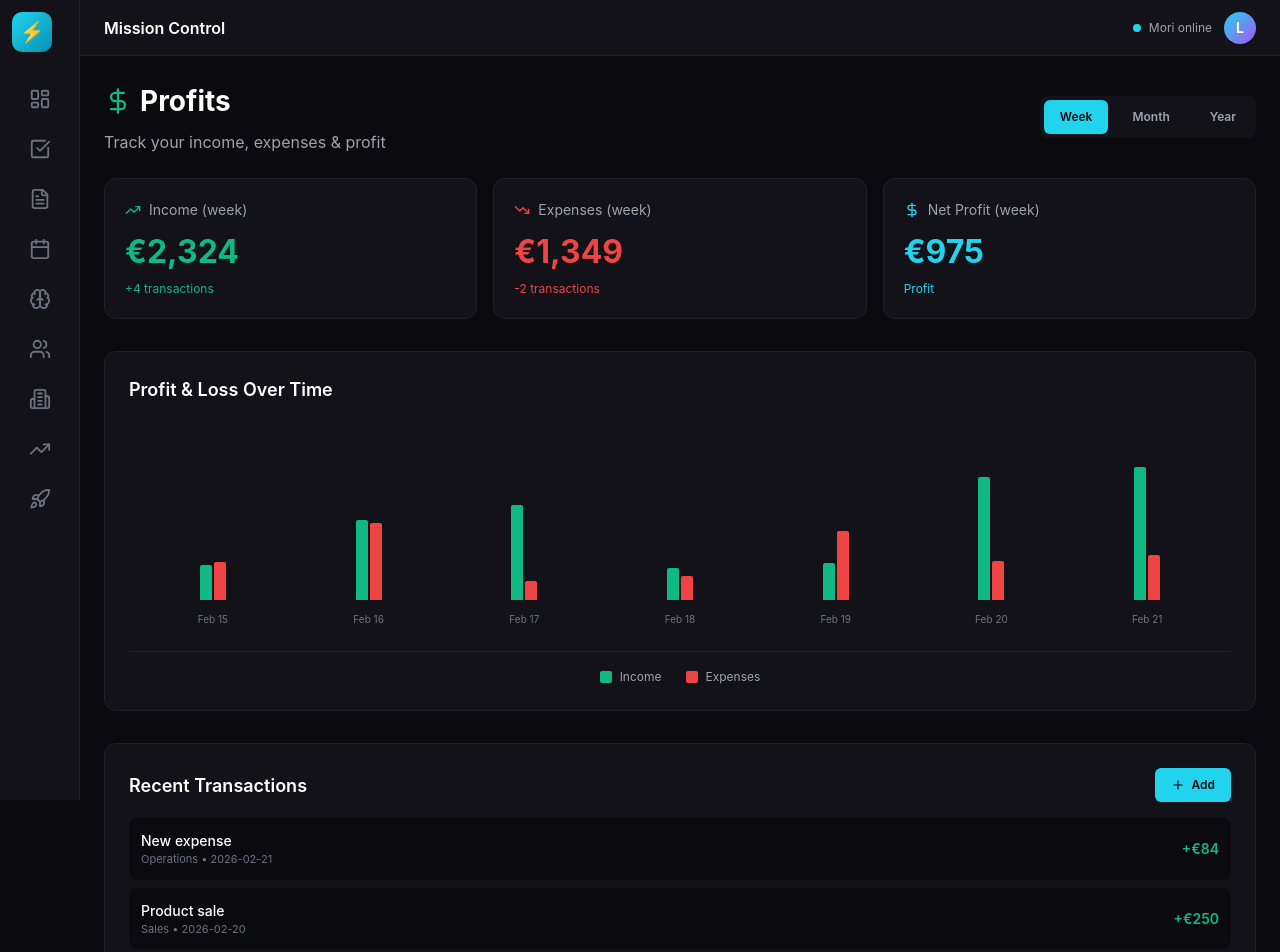
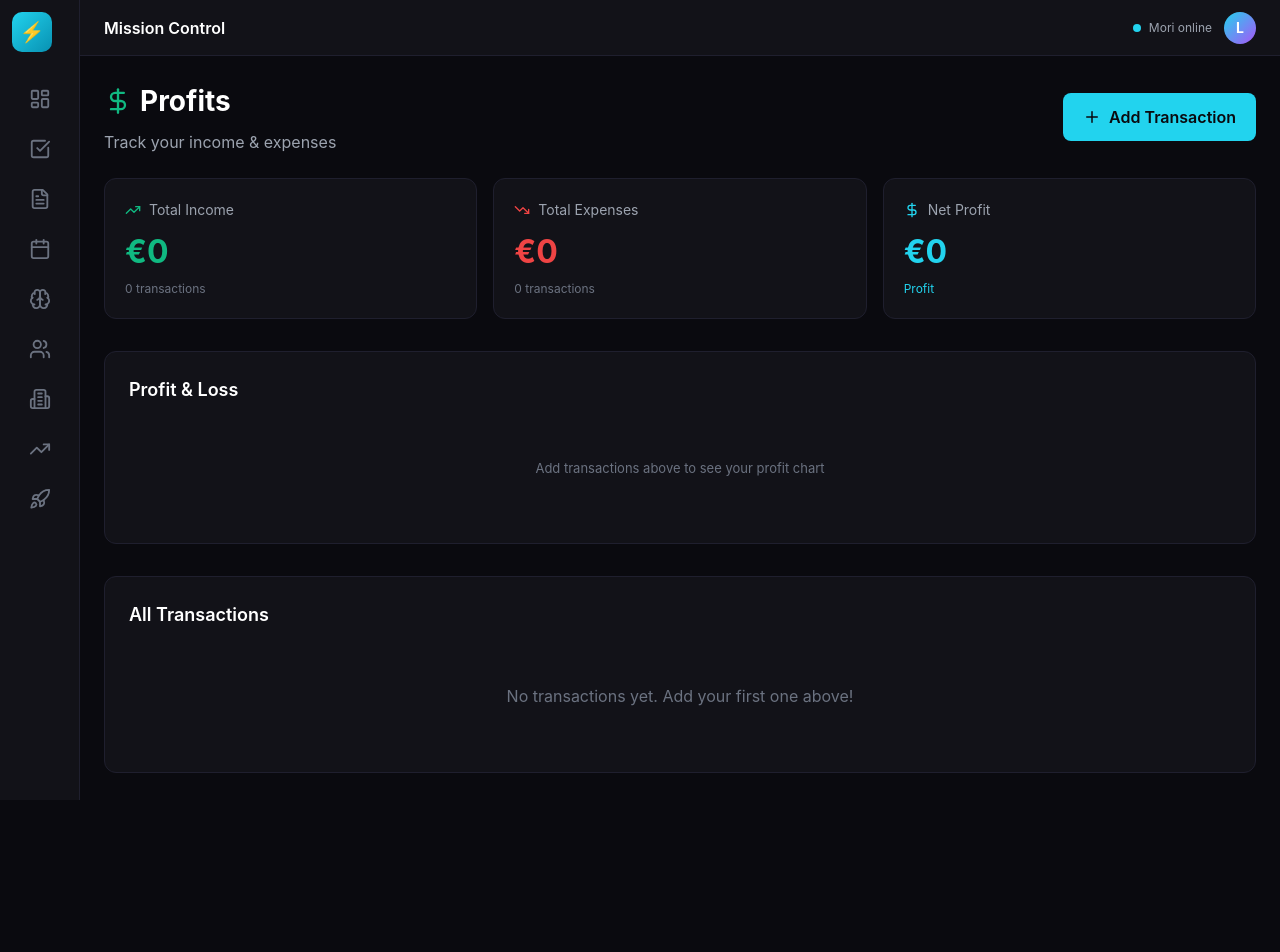
Before and after one commit to leopb3876/mission-control, a Next.js app: page /profits in a window 1280 px wide. Shown: the top 952 px of the page. After the commit the page ends 800 px from the top, so only its background shows below. Built offline with nearby package versions, Linux system fonts and the light colour scheme.

Commit message:
Profits: functional with add/delete transactions, all start at 0

```diff
--- a/src/app/profits/page.tsx
+++ b/src/app/profits/page.tsx
@@ -1,7 +1,7 @@
 "use client";
 
 import { useState, useEffect } from "react";
-import { DollarSign, TrendingUp, TrendingDown, Plus, Calendar } from "lucide-react";
+import { DollarSign, TrendingUp, TrendingDown, Plus, Trash2, Calendar } from "lucide-react";
 
 type Transaction = {
   id: string;
@@ -19,11 +19,10 @@ type ChartData = {
   profit: number;
 };
 
-// Sample historical data
-const generateChartData = (timeframe: string): ChartData[] => {
+const generateEmptyChartData = (timeframe: string): ChartData[] => {
   const data: ChartData[] = [];
   const now = new Date();
-  let days = timeframe === "week" ? 7 : timeframe === "month" ? 30 : timeframe === "year" ? 12 : 7;
+  const days = timeframe === "week" ? 7 : timeframe === "month" ? 30 : 12;
 
   for (let i = days - 1; i >= 0; i--) {
     const date = new Date(now);
@@ -32,17 +31,13 @@ const generateChartData = (timeframe: string): ChartData[] => {
     } else {
       date.setDate(date.getDate() - i);
     }
-
-    const baseIncome = Math.floor(Math.random() * 500) + 100;
-    const baseExpense = Math.floor(Math.random() * 300) + 50;
-
     data.push({
       date: timeframe === "year"
         ? date.toLocaleDateString("en-US", { month: "short" })
         : date.toLocaleDateString("en-US", { month: "short", day: "numeric" }),
-      income: baseIncome,
-      expenses: baseExpense,
-      profit: baseIncome - baseExpense,
+      income: 0,
+      expenses: 0,
+      profit: 0,
     });
   }
   return data;
@@ -50,51 +45,46 @@ const generateChartData = (timeframe: string): ChartData[] => {
 
 export default function ProfitsPage() {
   const [timeframe, setTimeframe] = useState("week");
-  const [transactions, setTransactions] = useState<Transaction[]>([
-    { id: "1", type: "income", amount: 250, description: "Product sale", category: "Sales", date: "2026-02-20" },
-    { id: "2", type: "expense", amount: 50, description: "Ads", category: "Marketing", date: "2026-02-19" },
-    { id: "3", type: "income", amount: 150, description: "Affiliate commission", category: "Affiliate", date: "2026-02-18" },
-    { id: "4", type: "expense", amount: 25, description: "Tools subscription", category: "Software", date: "2026-02-17" },
-    { id: "5", type: "income", amount: 500, description: "Product sale", category: "Sales", date: "2026-02-15" },
-  ]);
+  const [transactions, setTransactions] = useState<Transaction[]>([]);
+  const [chartData, setChartData] = useState<ChartData[]>(generateEmptyChartData("week"));
 
-  const [chartData, setChartData] = useState<ChartData[]>(generateChartData("week"));
+  // Form states
+  const [showAddForm, setShowAddForm] = useState(false);
+  const [newType, setNewType] = useState<"income" | "expense">("income");
+  const [newAmount, setNewAmount] = useState("");
+  const [newDescription, setNewDescription] = useState("");
+  const [newCategory, setNewCategory] = useState("");
 
   useEffect(() => {
-    setChartData(generateChartData(timeframe));
+    setChartData(generateEmptyChartData(timeframe));
   }, [timeframe]);
 
-  useEffect(() => {
-    // Simulate real-time updates
-    const interval = setInterval(() => {
-      setTransactions(prev => {
-        if (Math.random() > 0.7) {
+  const addTransaction = () => {
+    if (!newAmount || !newDescription) return;
     const newTx: Transaction = {
       id: Date.now().toString(),
-            type: Math.random() > 0.5 ? "income" : "expense",
-            amount: Math.floor(Math.random() * 200) + 20,
-            description: Math.random() > 0.5 ? "New sale" : "New expense",
-            category: Math.random() > 0.5 ? "Sales" : "Operations",
+      type: newType,
+      amount: parseFloat(newAmount),
+      description: newDescription,
+      category: newCategory || (newType === "income" ? "Sales" : "Expenses"),
       date: new Date().toISOString().split("T")[0],
     };
-          return [newTx, ...prev];
-        }
-        return prev;
-      });
-    }, 5000);
-    return () => clearInterval(interval);
-  }, []);
+    setTransactions([newTx, ...transactions]);
+    setNewAmount("");
+    setNewDescription("");
+    setNewCategory("");
+    setShowAddForm(false);
+  };
 
-  const totalIncome = transactions.filter((t) => t.type === "income").reduce((sum, t) => sum + t.amount, 0);
-  const totalExpenses = transactions.filter((t) => t.type === "expense").reduce((sum, t) => sum + t.amount, 0);
+  const deleteTransaction = (id: string) => {
+    setTransactions(transactions.filter(t => t.id !== id));
+  };
+
+  const totalIncome = transactions.filter(t => t.type === "income").reduce((sum, t) => sum + t.amount, 0);
+  const totalExpenses = transactions.filter(t => t.type === "expense").reduce((sum, t) => sum + t.amount, 0);
   const profit = totalIncome - totalExpenses;
 
-  // Calculate chart totals
-  const chartIncome = chartData.reduce((sum, d) => sum + d.income, 0);
-  const chartExpenses = chartData.reduce((sum, d) => sum + d.expenses, 0);
-  const chartProfit = chartIncome - chartExpenses;
-
-  const maxValue = Math.max(...chartData.map(d => Math.max(d.income, d.expenses))) * 1.2;
+  const maxValue = 100; // Start small since everything is 0
 
   return (
     <div style={{ marginLeft: "80px", minHeight: "100vh", background: "#0a0a0f", color: "white" }}>
@@ -116,133 +106,138 @@ export default function ProfitsPage() {
               <DollarSign size={28} style={{ color: "#10b981" }} />
               Profits
             </h1>
-            <p style={{ color: "#9ca3af" }}>Track your income, expenses & profit</p>
+            <p style={{ color: "#9ca3af" }}>Track your income & expenses</p>
           </div>
 
-          {/* Timeframe Selector */}
-          <div style={{ display: "flex", gap: "8px", background: "#121218", padding: "4px", borderRadius: "8px" }}>
-            {["week", "month", "year"].map((t) => (
           <button
-                key={t}
-                onClick={() => setTimeframe(t)}
-                style={{
-                  padding: "8px 16px",
-                  background: timeframe === t ? "#22d3ee" : "transparent",
-                  color: timeframe === t ? "#0a0a0f" : "#9ca3af",
-                  border: "none",
-                  borderRadius: "6px",
-                  fontWeight: 600,
-                  fontSize: "12px",
-                  cursor: "pointer",
-                  textTransform: "capitalize",
-                }}
+            onClick={() => setShowAddForm(!showAddForm)}
+            style={{ display: "flex", alignItems: "center", gap: "8px", background: "#22d3ee", color: "#0a0a0f", border: "none", padding: "12px 20px", borderRadius: "8px", fontWeight: 600, cursor: "pointer" }}
           >
-                {t}
+            <Plus size={18} />
+            Add Transaction
           </button>
-            ))}
+        </div>
+
+        {/* Add Transaction Form */}
+        {showAddForm && (
+          <div style={{ background: "#121218", border: "1px solid #1f1f2e", borderRadius: "12px", padding: "20px", marginBottom: "24px" }}>
+            <h3 style={{ fontWeight: 600, marginBottom: "16px" }}>Add New Transaction</h3>
+            <div style={{ display: "flex", gap: "12px", flexWrap: "wrap" }}>
+              <div style={{ display: "flex", gap: "8px" }}>
+                <button
+                  onClick={() => setNewType("income")}
+                  style={{ padding: "10px 20px", background: newType === "income" ? "#10b981" : "#1f1f2e", color: newType === "income" ? "#0a0a0f" : "#9ca3af", border: "none", borderRadius: "8px", fontWeight: 600, cursor: "pointer" }}
+                >
+                  + Income
+                </button>
+                <button
+                  onClick={() => setNewType("expense")}
+                  style={{ padding: "10px 20px", background: newType === "expense" ? "#ef4444" : "#1f1f2e", color: newType === "expense" ? "#fff" : "#9ca3af", border: "none", borderRadius: "8px", fontWeight: 600, cursor: "pointer" }}
+                >
+                  - Expense
+                </button>
+              </div>
+              <input
+                type="number"
+                placeholder="Amount (€)"
+                value={newAmount}
+                onChange={(e) => setNewAmount(e.target.value)}
+                style={{ flex: 1, minWidth: "120px", background: "#0a0a0f", border: "1px solid #1f1f2e", borderRadius: "8px", padding: "12px", color: "white", fontSize: "14px", outline: "none" }}
+              />
+              <input
+                type="text"
+                placeholder="Description"
+                value={newDescription}
+                onChange={(e) => setNewDescription(e.target.value)}
+                style={{ flex: 2, minWidth: "150px", background: "#0a0a0f", border: "1px solid #1f1f2e", borderRadius: "8px", padding: "12px", color: "white", fontSize: "14px", outline: "none" }}
+              />
+              <input
+                type="text"
+                placeholder="Category (optional)"
+                value={newCategory}
+                onChange={(e) => setNewCategory(e.target.value)}
+                style={{ flex: 1, minWidth: "100px", background: "#0a0a0f", border: "1px solid #1f1f2e", borderRadius: "8px", padding: "12px", color: "white", fontSize: "14px", outline: "none" }}
+              />
+              <button
+                onClick={addTransaction}
+                style={{ padding: "12px 24px", background: "#22d3ee", color: "#0a0a0f", border: "none", borderRadius: "8px", fontWeight: 600, cursor: "pointer" }}
+              >
+                Save
+              </button>
             </div>
           </div>
+        )}
 
         {/* Stats Cards */}
         <div style={{ display: "grid", gridTemplateColumns: "repeat(3, 1fr)", gap: "16px", marginBottom: "32px" }}>
           <div style={{ background: "#121218", border: "1px solid #1f1f2e", borderRadius: "12px", padding: "20px" }}>
             <div style={{ display: "flex", alignItems: "center", gap: "8px", marginBottom: "8px", color: "#9ca3af", fontSize: "14px" }}>
               <TrendingUp size={16} style={{ color: "#10b981" }} />
-              Income ({timeframe})
+              Total Income
             </div>
-            <div style={{ fontSize: "32px", fontWeight: "bold", color: "#10b981" }}>€{chartIncome.toLocaleString()}</div>
-            <div style={{ fontSize: "12px", color: "#10b981", marginTop: "4px" }}>+{transactions.filter(t => t.type === "income").length} transactions</div>
+            <div style={{ fontSize: "32px", fontWeight: "bold", color: "#10b981" }}>€{totalIncome.toLocaleString()}</div>
+            <div style={{ fontSize: "12px", color: "#6b7280", marginTop: "4px" }}>{transactions.filter(t => t.type === "income").length} transactions</div>
           </div>
 
           <div style={{ background: "#121218", border: "1px solid #1f1f2e", borderRadius: "12px", padding: "20px" }}>
             <div style={{ display: "flex", alignItems: "center", gap: "8px", marginBottom: "8px", color: "#9ca3af", fontSize: "14px" }}>
               <TrendingDown size={16} style={{ color: "#ef4444" }} />
-              Expenses ({timeframe})
+              Total Expenses
             </div>
-            <div style={{ fontSize: "32px", fontWeight: "bold", color: "#ef4444" }}>€{chartExpenses.toLocaleString()}</div>
-            <div style={{ fontSize: "12px", color: "#ef4444", marginTop: "4px" }}>-{transactions.filter(t => t.type === "expense").length} transactions</div>
+            <div style={{ fontSize: "32px", fontWeight: "bold", color: "#ef4444" }}>€{totalExpenses.toLocaleString()}</div>
+            <div style={{ fontSize: "12px", color: "#6b7280", marginTop: "4px" }}>{transactions.filter(t => t.type === "expense").length} transactions</div>
           </div>
 
           <div style={{ background: "#121218", border: "1px solid #1f1f2e", borderRadius: "12px", padding: "20px" }}>
             <div style={{ display: "flex", alignItems: "center", gap: "8px", marginBottom: "8px", color: "#9ca3af", fontSize: "14px" }}>
-              <DollarSign size={16} style={{ color: chartProfit >= 0 ? "#22d3ee" : "#ef4444" }} />
-              Net Profit ({timeframe})
+              <DollarSign size={16} style={{ color: profit >= 0 ? "#22d3ee" : "#ef4444" }} />
+              Net Profit
             </div>
-            <div style={{ fontSize: "32px", fontWeight: "bold", color: chartProfit >= 0 ? "#22d3ee" : "#ef4444" }}>
-              €{chartProfit.toLocaleString()}
+            <div style={{ fontSize: "32px", fontWeight: "bold", color: profit >= 0 ? "#22d3ee" : "#ef4444" }}>
+              €{profit.toLocaleString()}
             </div>
-            <div style={{ fontSize: "12px", color: chartProfit >= 0 ? "#22d3ee" : "#ef4444", marginTop: "4px" }}>
-              {chartProfit >= 0 ? "Profit" : "Loss"}
+            <div style={{ fontSize: "12px", color: profit >= 0 ? "#22d3ee" : "#ef4444", marginTop: "4px" }}>
+              {profit >= 0 ? "Profit" : "Loss"}
             </div>
           </div>
         </div>
 
-        {/* Chart */}
+        {/* Chart - Shows empty bars since all 0 */}
         <div style={{ background: "#121218", border: "1px solid #1f1f2e", borderRadius: "12px", padding: "24px", marginBottom: "32px" }}>
-          <h2 style={{ fontSize: "18px", fontWeight: 600, marginBottom: "24px" }}>Profit & Loss Over Time</h2>
-
-          <div style={{ display: "flex", alignItems: "flex-end", gap: "4px", height: "200px", padding: "0 8px" }}>
-            {chartData.map((d, i) => (
-              <div key={i} style={{ flex: 1, display: "flex", flexDirection: "column", alignItems: "center", gap: "4px" }}>
-                {/* Bars */}
-                <div style={{ display: "flex", gap: "2px", alignItems: "flex-end", height: "160px" }}>
-                  <div style={{
-                    width: "12px",
-                    height: `${(d.income / maxValue) * 160}px`,
-                    background: "#10b981",
-                    borderRadius: "2px 2px 0 0",
-                    minHeight: "4px",
-                  }} />
-                  <div style={{
-                    width: "12px",
-                    height: `${(d.expenses / maxValue) * 160}px`,
-                    background: "#ef4444",
-                    borderRadius: "2px 2px 0 0",
-                    minHeight: "4px",
-                  }} />
-                </div>
-                {/* Label */}
-                <div style={{ fontSize: "10px", color: "#6b7280", marginTop: "8px" }}>{d.date}</div>
-              </div>
-            ))}
+          <h2 style={{ fontSize: "18px", fontWeight: 600, marginBottom: "16px" }}>Profit & Loss</h2>
+          <p style={{ fontSize: "13px", color: "#6b7280", textAlign: "center", padding: "40px" }}>
+            Add transactions above to see your profit chart
+          </p>
         </div>
 
-          {/* Legend */}
-          <div style={{ display: "flex", gap: "24px", justifyContent: "center", marginTop: "24px", paddingTop: "16px", borderTop: "1px solid #1f1f2e" }}>
-            <div style={{ display: "flex", alignItems: "center", gap: "8px" }}>
-              <div style={{ width: "12px", height: "12px", background: "#10b981", borderRadius: "2px" }} />
-              <span style={{ fontSize: "12px", color: "#9ca3af" }}>Income</span>
+        {/* Transactions List */}
+        <div style={{ background: "#121218", border: "1px solid #1f1f2e", borderRadius: "12px", padding: "24px" }}>
+          <h2 style={{ fontSize: "18px", fontWeight: 600, marginBottom: "16px" }}>All Transactions</h2>
+
+          {transactions.length === 0 ? (
+            <div style={{ textAlign: "center", padding: "40px", color: "#6b7280" }}>
+              No transactions yet. Add your first one above!
             </div>
-            <div style={{ display: "flex", alignItems: "center", gap: "8px" }}>
-              <div style={{ width: "12px", height: "12px", background: "#ef4444", borderRadius: "2px" }} />
-              <span style={{ fontSize: "12px", color: "#9ca3af" }}>Expenses</span>
-            </div>
-          </div>
-        </div>
-
-        {/* Recent Transactions */}
-        <div style={{ background: "#121218", border: "1px solid #1f1f2e", borderRadius: "12px", padding: "24px" }}>
-          <div style={{ display: "flex", justifyContent: "space-between", alignItems: "center", marginBottom: "16px" }}>
-            <h2 style={{ fontSize: "18px", fontWeight: 600 }}>Recent Transactions</h2>
-            <button style={{ display: "flex", alignItems: "center", gap: "6px", background: "#22d3ee", color: "#0a0a0f", border: "none", padding: "8px 16px", borderRadius: "6px", fontWeight: 600, fontSize: "12px", cursor: "pointer" }}>
-              <Plus size={14} />
-              Add
-            </button>
-          </div>
-
+          ) : (
             <div style={{ display: "flex", flexDirection: "column", gap: "8px" }}>
-            {transactions.slice(0, 5).map((t) => (
-              <div key={t.id} style={{ display: "flex", justifyContent: "space-between", alignItems: "center", padding: "12px", background: "#0a0a0f", borderRadius: "8px" }}>
+              {transactions.map((t) => (
+                <div key={t.id} style={{ display: "flex", justifyContent: "space-between", alignItems: "center", padding: "14px", background: "#0a0a0f", borderRadius: "8px" }}>
                   <div>
                     <div style={{ fontWeight: 500, fontSize: "14px" }}>{t.description}</div>
                     <div style={{ fontSize: "11px", color: "#6b7280" }}>{t.category} • {t.date}</div>
                   </div>
+                  <div style={{ display: "flex", alignItems: "center", gap: "12px" }}>
                     <div style={{ color: t.type === "income" ? "#10b981" : "#ef4444", fontWeight: 600, fontSize: "14px" }}>
                       {t.type === "income" ? "+" : "-"}€{t.amount}
+                    </div>
+                    <button onClick={() => deleteTransaction(t.id)} style={{ background: "none", border: "none", color: "#6b7280", cursor: "pointer", padding: "4px" }}>
+                      <Trash2 size={14} />
+                    </button>
                   </div>
                 </div>
               ))}
             </div>
+          )}
         </div>
       </div>
     </div>
```
Lines whose indentation alone changed are shown as unchanged.
